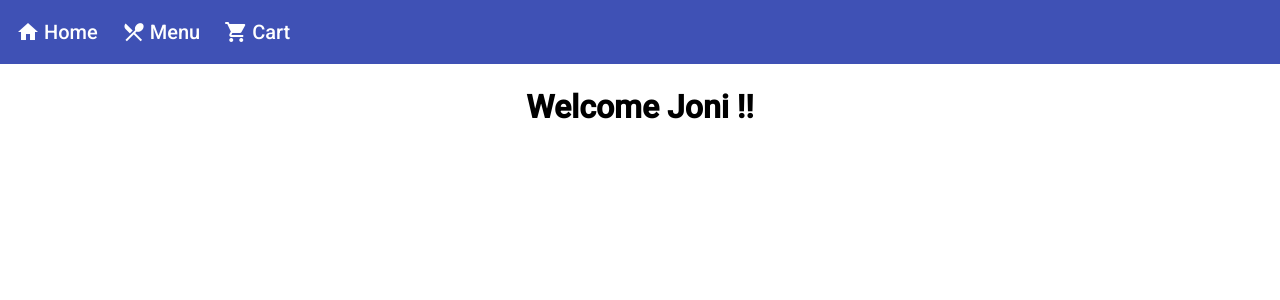
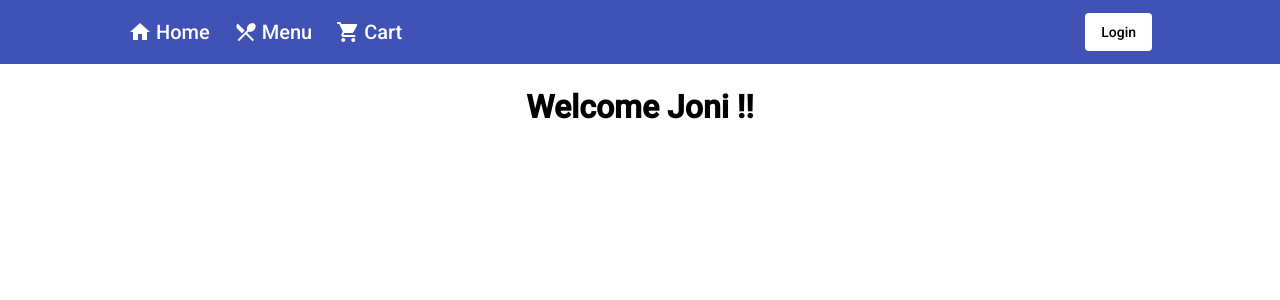
Before and after one commit to Dywa0204/mini_project_upn_zetta_team_F, an Angular app: page / in a window 1280 px wide. Shown: the top 300 px of the page. Built offline with nearby package versions, Linux system fonts and the light colour scheme.

Commit message:
Update Routing : Login

```diff
--- a/src/app/app.component.html
+++ b/src/app/app.component.html
@@ -13,5 +13,8 @@
       <span>Cart</span>
     </a>
   </nav>
+  <a routerLink="/login" mat-flat-button>
+    <span style="color: black;">Login</span>
+  </a>
 </mat-toolbar>
 <router-outlet></router-outlet>
--- a/src/app/app.component.scss
+++ b/src/app/app.component.scss
@@ -1,3 +1,9 @@
+mat-toolbar {
+    display: flex;
+    justify-content: space-between;
+    padding-inline: 128px;
+}
+
 nav {
     display: flex;
     gap: 24px;
--- a/src/app/shared/shared.module.ts
+++ b/src/app/shared/shared.module.ts
@@ -5,6 +5,7 @@ import { SharedRoutingModule } from './shared-routing.module';
 
 import { MatToolbarModule } from '@angular/material/toolbar'
 import { MatIconModule } from '@angular/material/icon'
+import { MatButtonModule } from '@angular/material/button'
 
 @NgModule({
   declarations: [],
@@ -14,7 +15,8 @@ import { MatIconModule } from '@angular/material/icon'
   ],
   exports: [
     MatToolbarModule,
-    MatIconModule
+    MatIconModule,
+    MatButtonModule
   ]
 })
 export class SharedModule { }
```
